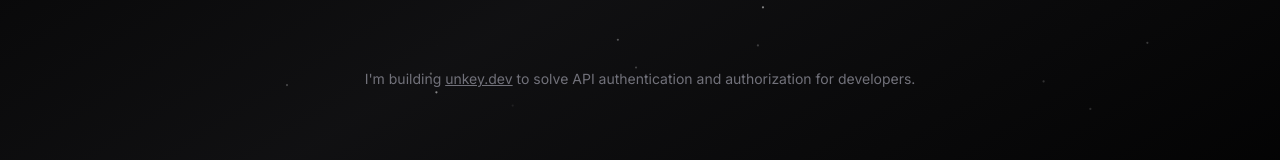
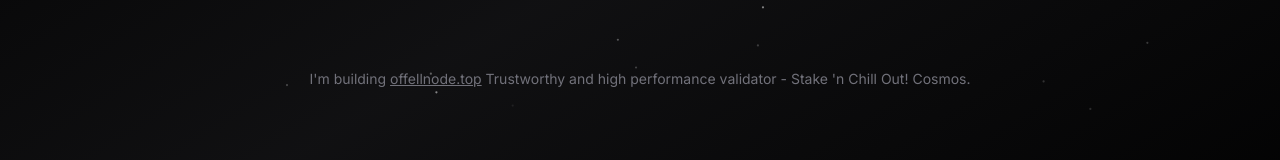
Before and after one commit to blandsd/nextjs-portfolio-pageview-counter, a Next.js app: page / in a window 1280 px wide. Shown: the part 460-620 px from the top of the page. Built offline with nearby package versions, Linux system fonts and the light colour scheme; no server answers; what tailwindcss-debug-screens would draw is missing.

Commit message:
Update page.tsx

```diff
--- a/app/page.tsx
+++ b/app/page.tsx
@@ -41,8 +41,8 @@
             href="https://unkey.dev"
             className="underline duration-500 hover:text-zinc-300"
           >
-            unkey.dev
-          </Link> to solve API authentication and authorization for developers.
+            offellnode.top
+          </Link> Trustworthy and high performance validator - Stake 'n Chill Out! Cosmos.
         </h2>
       </div>
     </div>
```
